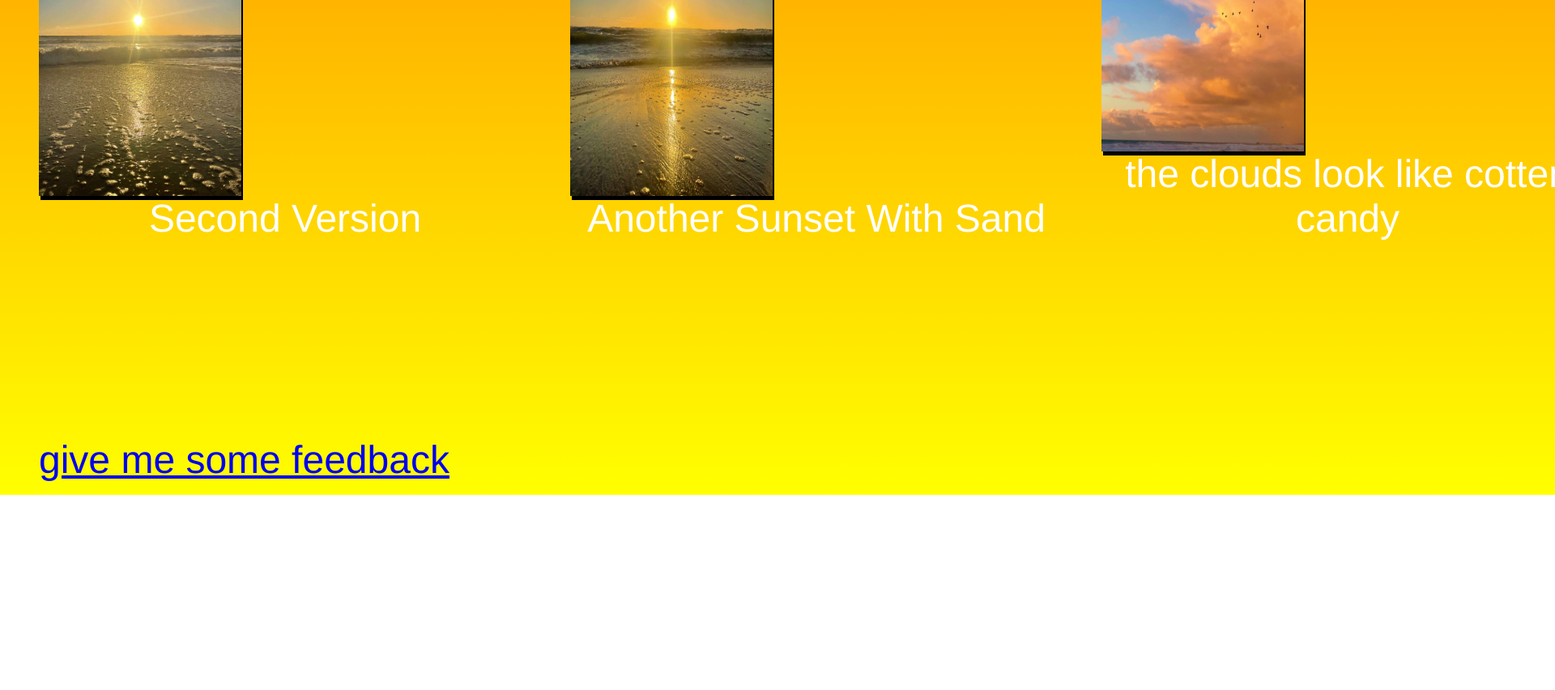
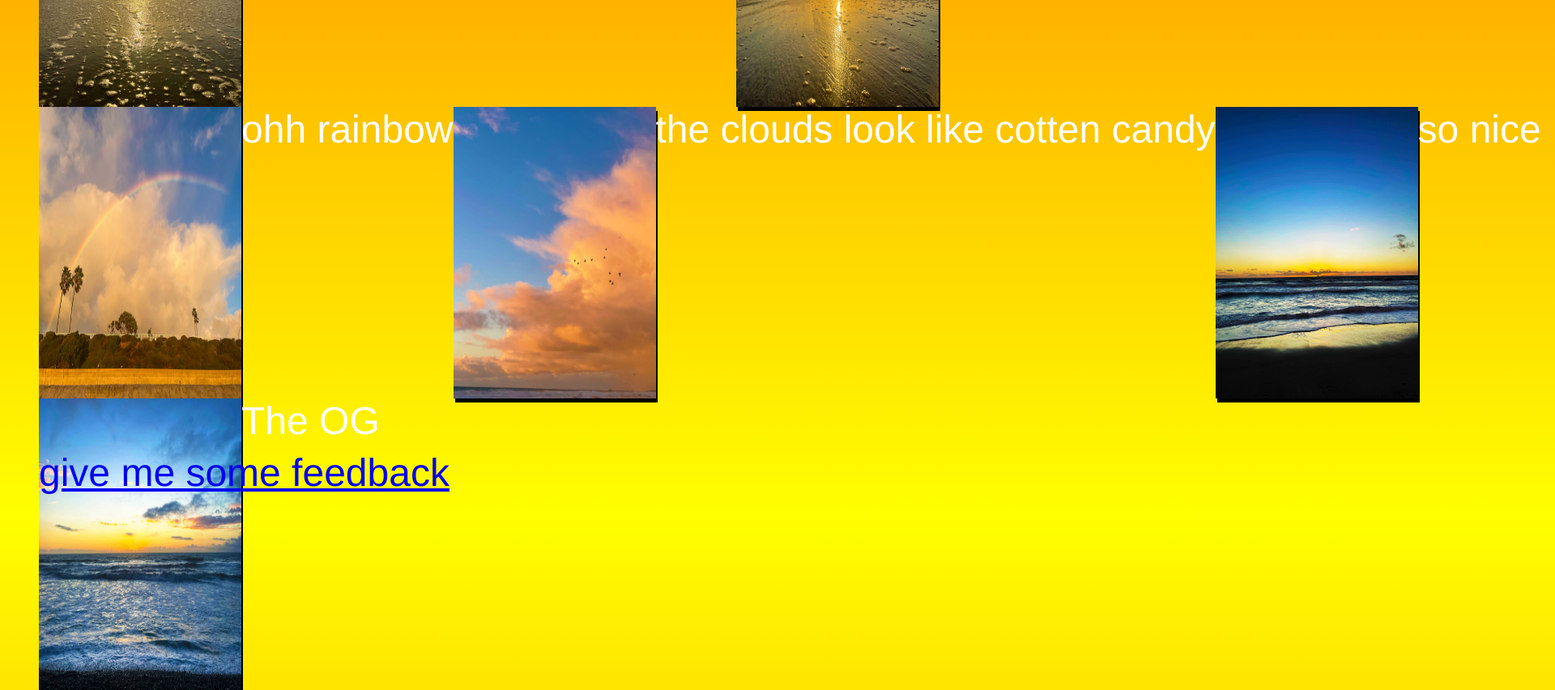
Before and after one commit to GM31390/dwdd1600, a plain HTML site: page Project/gallery.html in a window 1280 px wide. Shown: the part 860-1712 px from the top of the page at 81% size, 1920 px wide, since content can reach past the window. Before the commit the page ends 1471 px from the top, so only its background shows below. Drawn offline with Linux system fonts and the light colour scheme.

Commit message:
Finished 07 project

```diff
--- a/Project/gallery.html
+++ b/Project/gallery.html
@@ -8,6 +8,7 @@
     <meta name="description" content="this is the website for 05 follow along">
     <meta name="keywords" content="stuff, stuff 2, stuff 3, stuff 4, stuff 5, stuff 6, stuff 7, stuff 8">
     <link rel="stylesheet" href="style.css">
+    <link rel="icon" type="icon" href="Images/logo.png">
 </head>
 <body>
 
--- a/Project/style.css
+++ b/Project/style.css
@@ -114,11 +114,11 @@ img{
 figcaption{
     color: white;
     box-sizing: border-box;
-    display: flexbox;
+    display: flex;
 }
 
 figure{
-    display: flexbox;
+    display: flex;
     width: 1920px;
     height: 1080px;
     column-count: 3;
@@ -176,10 +176,12 @@ main>p {
 }
 
 main>figure {
-    display: flexbox;
+    display: flex;
     flex-wrap: wrap;
     flex-direction: row;
 }
-
+footer {
+    display: flex;
+}
 
 /* #endregion /*
```
Also changed, not shown: Project/Home.html (+1 -0 lines), Project/form.html (+1 -0 lines), Project/thanks.html (+1 -0 lines).
